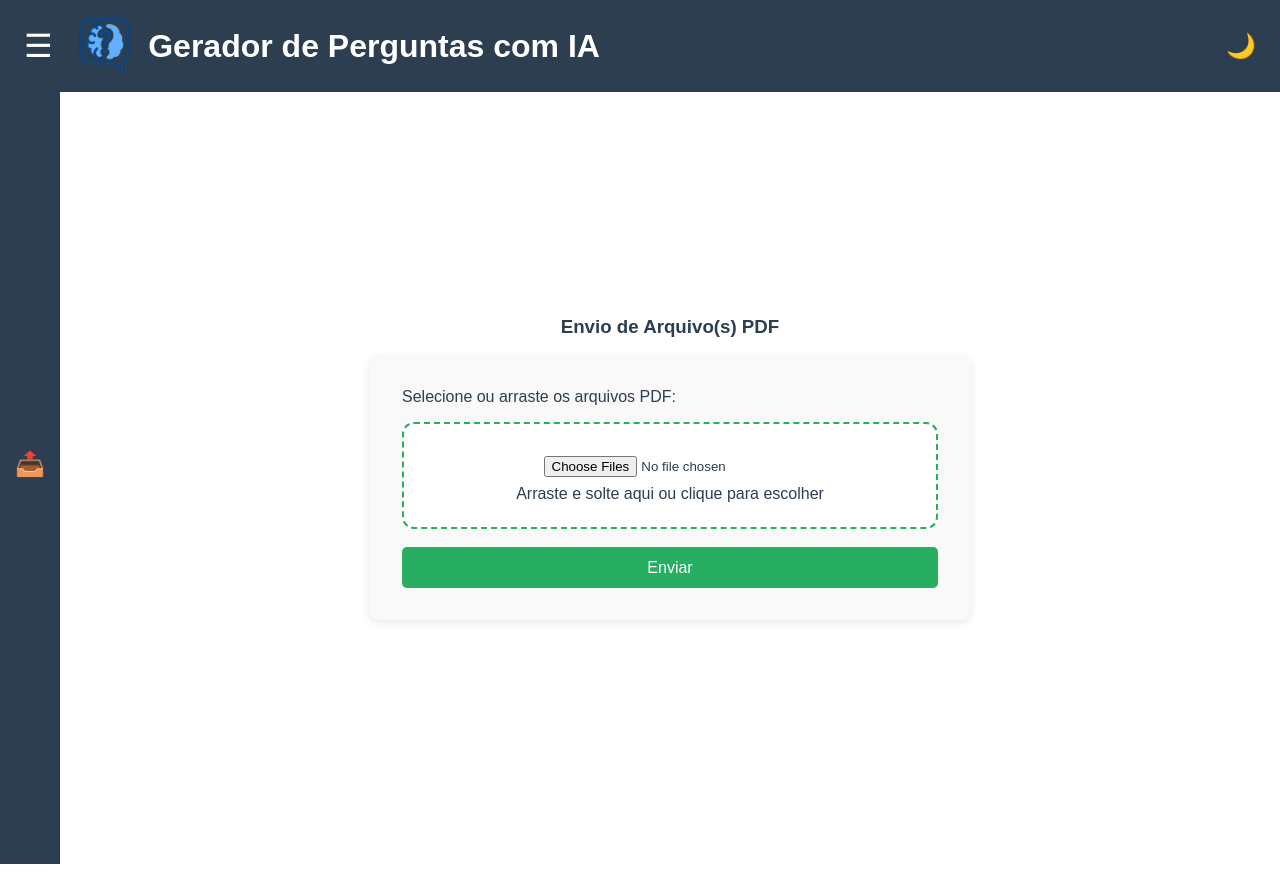
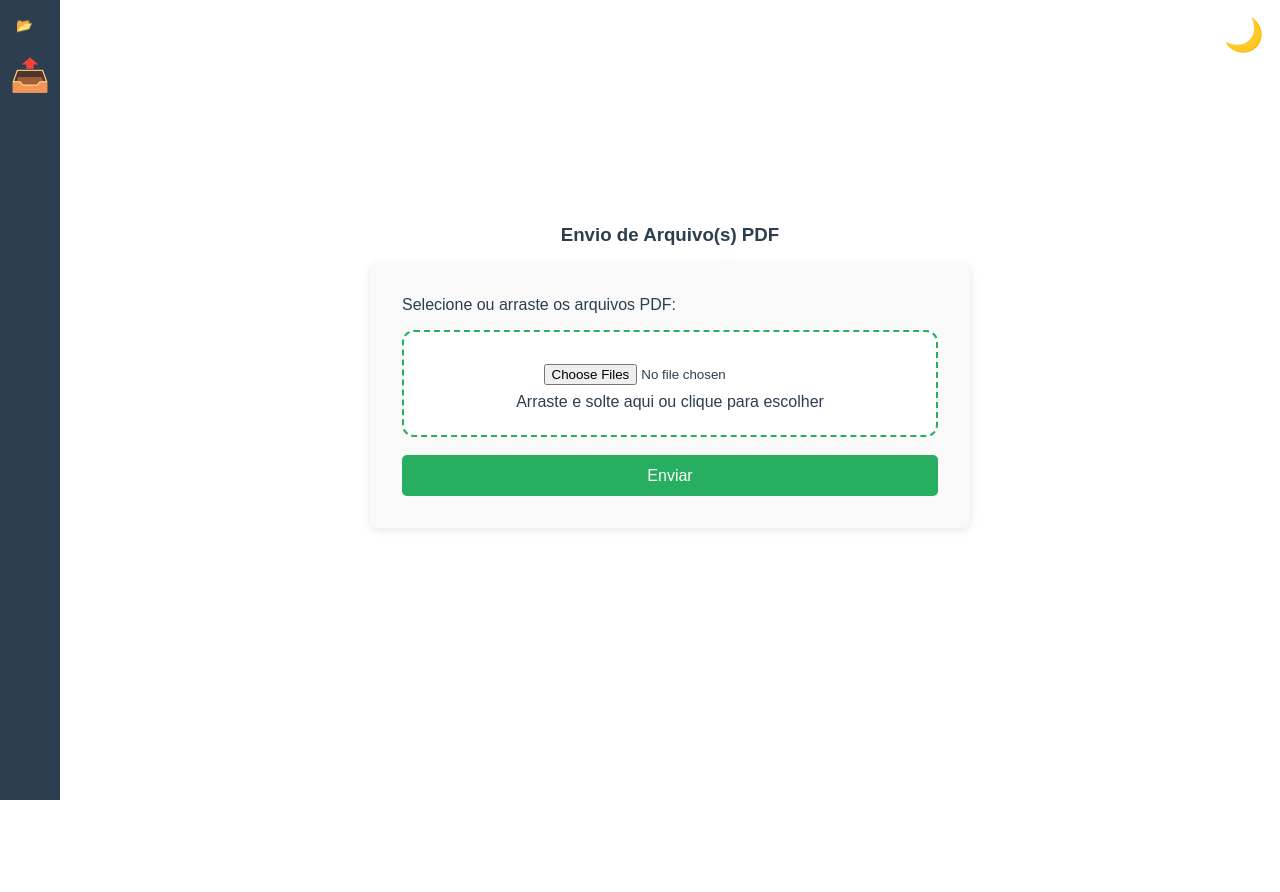
Before and after one commit to evertonfoz/classhero-openai-api, a plain HTML site: page frontend/index.html in a window 1280 px wide. After the commit the page ends 800 px from the top, so only its background shows below. Drawn offline with Linux system fonts and the light colour scheme.

Commit message:
ajustes da sidebar

```diff
--- a/frontend/index.html
+++ b/frontend/index.html
@@ -7,14 +7,31 @@
   <link rel="stylesheet" href="style.css" />
 </head>
 <body class="menu-collapsed">
-  <header class="header">
-    <div class="header-left">
-      <button id="menuToggle" class="hamburger" aria-label="Abrir menu">☰</button>
-      <img src="logo.png" alt="Logo" class="logo" />
-      <h1>Gerador de Perguntas com IA</h1>
-    </div>
-    <button id="toggleTheme" aria-label="Alternar tema" class="toggle-theme">🌙</button>
-  </header>
+
+
+  <div class="top-buttons">
+    <button id="menuToggle" class="menu-toggle" aria-label="Alternar sidebar">
+      <span id="menuIcon">📂</span> <!-- Ícone de expandir -->
+    </button>
+  </div>
+
+  <button id="toggleTheme" class="toggle-theme" aria-label="Alternar tema">🌙</button>
+
+
+
+<!-- Sidebar -->
+<aside class="sidebar">
+  <ul>
+    <li>
+      <button id="uploadMenu" aria-label="Upload de Arquivo">
+        <span class="icon">📤</span>
+        <span class="label">Upload</span>
+      </button>
+    </li>
+  </ul>
+</aside>
+
+
 
   <main class="main-wrapper">
     <aside class="sidebar">
--- a/frontend/script.js
+++ b/frontend/script.js
@@ -62,9 +62,9 @@ document.getElementById("uploadForm").addEventListener("submit", async (e) => {
     dropArea.style.backgroundColor = "#fdfdfd";
   });
 
-  document.getElementById("menuToggle").addEventListener("click", () => {
-    document.body.classList.toggle("menu-collapsed");
-  });
+  // document.getElementById("menuToggle").addEventListener("click", () => {
+  //   document.body.classList.toggle("menu-collapsed");
+  // });
 
   const toggleTheme = document.getElementById("toggleTheme");
 
@@ -81,3 +81,12 @@ document.getElementById("uploadForm").addEventListener("submit", async (e) => {
       toggleTheme.textContent = "☀️";
     }
   });
+
+  document.getElementById("menuToggle").addEventListener("click", () => {
+    document.body.classList.toggle("menu-collapsed");
+
+    const menuIcon = document.getElementById("menuIcon");
+    const isCollapsed = document.body.classList.contains("menu-collapsed");
+
+    menuIcon.textContent = isCollapsed ? "📂" : "📁"; // 📂 aberta, 📁 fechada
+  });
--- a/frontend/style.css
+++ b/frontend/style.css
@@ -30,48 +30,106 @@
   box-sizing: border-box;
 }
 
-  body {
+body, html {
   background-color: var(--bg-color);
   color: var(--text-color);
   font-family: Arial, sans-serif;
-  }
-
-  body, html {
   margin: 0;
   padding: 0;
 }
 
-
 .header {
-    width: 100%;
   background-color: var(--header-bg);
   color: white;
   display: flex;
   justify-content: space-between;
   align-items: center;
-    padding: 1rem;
+  padding: 1rem 0;
+  height: 4rem;
 }
 
 .header-left {
   display: flex;
   align-items: center;
   gap: 1rem;
+  margin-left: 0;
 }
 
 .logo {
-    height: 60px;
+  height: 40px;
   width: auto;
 }
+
+
+.sidebar {
+  width: 200px;
+  background-color: var(--header-bg);
+  color: var(--sidebar-text);
+  position: fixed;
+  top: 0;
+  left: 0;
+  bottom: 0;
+  height: 100vh;
+  z-index: 10;
+  display: flex;
+  flex-direction: column;
+  align-items: center;
+  padding-top: 1rem;
+}
+
+.top-controls {
+  width: 100%;
+  display: flex;
+  justify-content: space-between;
+  align-items: center;
+  padding: 0 1rem;
+  margin-bottom: 2rem;
+}
+
+.top-buttons {
+  position: fixed;
+  top: 1rem;
+  left: 1rem;
+  z-index: 9999;
+  background-color: transparent !important;
+}
+
+.top-buttons .hamburger {
+  font-size: 2.5rem; /* Aumenta o tamanho do ícone */
+  background: none;
+  color: white;
+  border: none;
+  cursor: pointer;
+}
+
+.toggle-theme {
+  position: fixed;
+  top: 1rem;
+  right: 1rem;
+  font-size: 2rem;
+  background: none;
+  color: white;
+  border: none;
+  cursor: pointer;
+  z-index: 9999;
+}
+
 
 .main-wrapper {
   display: flex;
   min-height: 100vh;
-    transition: margin-left 0.3s ease;
   margin-left: 200px;
 }
 
 body.menu-collapsed .main-wrapper {
   margin-left: 60px;
+}
+.menu-toggle {
+  background-color: transparent !important;
+  background: none !important;
+  border: none;
+  box-shadow: none;
+  padding: 0;
 }
 
 
@@ -79,62 +137,67 @@
   margin-left: 200px;
 }
 
-  .sidebar {
-    width: 200px;
-    background-color: var(--header-bg);
-    color: var(--sidebar-text);
-    padding: 1rem;
-    transition: width 0.3s ease, padding 0.3s ease;
-    position: fixed; /* ✅ Gruda na borda esquerda */
-    top: 4rem;        /* altura do header */
-    left: 0;
-    bottom: 0;
-    height: calc(100vh - 4rem);
-    z-index: 10;
+
+
+.sidebar .hamburger {
+  font-size: 2rem;
+  background: none;
+  color: white;
+  border: none;
+  cursor: pointer;
+  margin-bottom: 2rem;
 }
 
 
 body.menu-collapsed .sidebar {
   width: 60px;
   padding: 1rem 0;
-    height: 100vh;
 }
 
-  body.menu-collapsed .sidebar .label {
-    display: none;
+.sidebar ul li + li {
+  margin-top: 0.5rem; /* ou ajuste conforme necessário */
 }
 
 .sidebar ul {
   display: flex;
   flex-direction: column;
-    justify-content: center; /* Centraliza verticalmente */
+  justify-content: flex-start;
   align-items: center;
+  list-style: none;
+  padding: 0;
+  margin: 0;
   height: 100%;
-    list-style: none; /* ✅ Remove o bullet */
-    padding-left: 0;
-    margin: 0;
+}
+
+.sidebar li {
+  margin: 2.5rem auto; /* Reduz a margem vertical */
+
+  display: flex;
+  justify-content: center;
 }
 
 
-
-  .sidebar li {
-    margin: 1.5rem 0;
-    text-align: left;
-  }
-
-  .sidebar.collapsed li {
-    text-align: center;
-  }
-
 .sidebar button {
   display: flex;
+  flex-direction: column;
   align-items: center;
-    gap: 0.5rem;
   background: none;
   border: none;
   color: white;
   font-size: 1rem;
   cursor: pointer;
+}
+
+.icon {
+  font-size: 2rem;
+}
+
+.label {
+  margin-top: 0.3rem;
+}
+
+body.menu-collapsed .label {
+  display: none;
 }
 
 .content {
@@ -143,7 +206,6 @@
   justify-content: center;
   align-items: center;
   padding: 2rem;
-    transition: margin-left 0.3s ease;
 }
 
 #uploadSection {
@@ -216,47 +278,6 @@
   color: var(--alert-error-text);
 }
 
-  .hamburger {
-    display: block;
-    background: none;
-    color: white;
-    border: none;
-    font-size: 2rem;
-    cursor: pointer;
-    padding: 0.5rem;
-  }
-
-  .toggle-theme {
-    background: none;
-    color: white;
-    border: none;
-    font-size: 1.5rem;
-    cursor: pointer;
-    padding: 0.5rem;
-  }
-
-  @media (max-width: 768px) {
-    .sidebar {
-      display: none;
-      flex-direction: column;
-      position: absolute;
-      top: 4rem;
-      left: 0;
-      width: 100%;
-      background-color: var(--header-bg);
-      z-index: 9;
-      padding: 1rem;
-    }
-
-    .sidebar.active {
-      display: flex;
-    }
-
-    .content {
-      margin-top: 3rem;
-    }
-  }
-
 body.dark form {
   background-color: #1e1e1e;
   color: var(--text-color);
@@ -267,18 +288,7 @@
   color: var(--text-color);
 }
 
-  body.dark input[type="file"] {
-    color: var(--text-color);
-  }
-
+body.dark input[type="file"],
 body.dark label {
   color: var(--text-color);
 }
-
-  .icon {
-    font-size: 1.5rem; /* você pode ajustar para 2rem, 2.5rem etc. */
-  }
-
-  .sidebar.collapsed .icon {
-    font-size: 2rem;   /* maior quando estiver colapsada */
-  }
```
Lines whose indentation alone changed are shown as unchanged.
